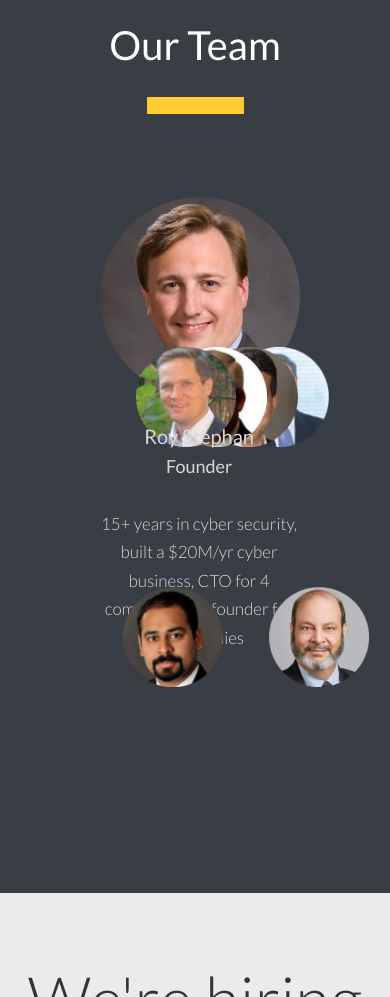
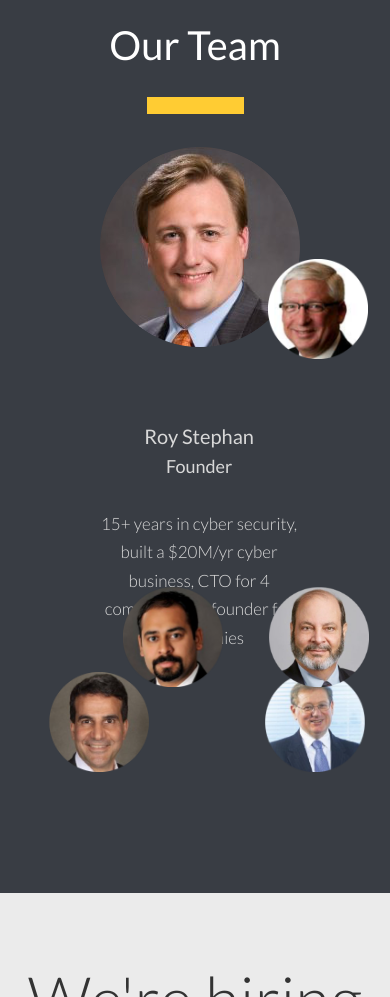
Before and after one commit to lindseyma/pierceMatrixSite, a plain HTML site: page index.html in a window 390 px wide. Shown: the part 4558-5555 px from the top of the page. Drawn offline with nearby package versions, Linux system fonts and the light colour scheme.

Commit message:
moved 2 ppl

```diff
--- a/index.html
+++ b/index.html
@@ -272,10 +272,10 @@
                 </div>
                 <div id="team1">
                     <img class = "founder" src = "web%20assets/4-Team/Roy-Stephan.png">
-                    <img class="tea" class="lilTea" src = "web%20assets/4-Team/Abe%20Peled.png">
-                    <img class="tea" class="lilTea" src = "web%20assets/4-Team/Sameer-Shalaby.png">
-                    <img class="tea" class="lilTea2" src = "web%20assets/4-Team/John-Mauthe.png">
-                    <img class="tea" class="lilTea2" src = "web%20assets/4-Team/John-Warden.png">
+                    <img class="tea" id="lilTea" id="le" src = "web%20assets/4-Team/Abe%20Peled.png">
+                    <img class="tea" id="lilTea" id="ri"src = "web%20assets/4-Team/Sameer-Shalaby.png">
+                    <img class="tea" id="lilTea2" id="le" src = "web%20assets/4-Team/John-Mauthe.png">
+                    <img class="tea" id="lilTea2" id="ri" src = "web%20assets/4-Team/John-Warden.png">
 
                     <p class = "teampara1"> &nbsp&nbsp&nbsp&nbsp&nbsp&nbsp&nbsp&nbsp&nbsp&nbspAbe Peled &nbsp&nbsp&nbsp&nbsp&nbsp&nbsp&nbsp&nbsp&nbsp&nbsp&nbsp&nbsp&nbsp&nbsp&nbsp&nbsp&nbsp&nbspSameer Shalaby &nbsp&nbsp&nbsp&nbsp&nbsp&nbsp&nbsp&nbsp&nbsp&nbsp&nbsp&nbspJohn Mauthe&nbsp&nbsp&nbsp&nbsp&nbsp&nbsp&nbsp&nbsp&nbsp&nbsp&nbsp&nbsp&nbsp&nbsp&nbsp&nbsp&nbsp John Warden</p>
                     <p class = "teampara2"> &nbsp&nbsp&nbsp&nbsp&nbsp&nbsp&nbsp&nbsp&nbsp CEO of NDS &nbsp&nbsp&nbsp&nbsp&nbsp&nbsp&nbsp&nbsp&nbsp&nbsp&nbsp&nbsp&nbsp&nbsp&nbsp&nbsp&nbsp&nbspSelect Ventures &nbsp&nbsp&nbsp&nbsp&nbsp&nbsp&nbsp&nbsp&nbspPartner at Booz Allen&nbsp&nbsp&nbsp&nbsp&nbsp&nbsp&nbsp&nbsp&nbsp&nbsp Pierce Matrix</p>
@@ -283,9 +283,9 @@
                     <p class = "founderpara"> Roy Stephan <br> <span style = "font-size:18px;">Founder</span> <br><br> <span style = "font-size: 17px; font-weight:100;">15+ years in cyber security, <br> built a $20M/yr cyber <br> business, CTO for 4 <br> companies, co-founder for <br> 3 companies</span></p>
                 <br><br>
                 <div id="team2">
-                    <img class="tea2" class="lilTea3" src = "web%20assets/4-Team/Gino-Antonelli.png">
-                    <img class="tea2" class="lilTea3" src = "web%20assets/4-Team/Bruce-Brody.png">
-                    <img class="tea2" class="lilTea4" src = "web%20assets/4-Team/Yanek-Korff.png">
+                    <img class="tea2" id="lilTea3" src = "web%20assets/4-Team/Gino-Antonelli.png">
+                    <img class="tea2" id="lilTea3" src = "web%20assets/4-Team/Bruce-Brody.png">
+                    <img class="tea2" id="lilTea4" src = "web%20assets/4-Team/Yanek-Korff.png">
                     <p class = "teampara1"> &nbsp&nbsp&nbsp&nbsp&nbsp&nbsp&nbspGino Antonelli &nbsp&nbsp&nbsp&nbsp&nbsp&nbsp&nbsp&nbsp&nbsp&nbsp&nbsp&nbsp&nbsp&nbsp&nbspBruce Brody &nbsp&nbsp&nbsp&nbsp&nbsp&nbsp&nbsp&nbsp&nbsp&nbsp&nbsp&nbsp&nbsp&nbsp&nbsp&nbsp&nbsp&nbsp&nbspYanek Korff&nbsp&nbsp&nbsp&nbsp&nbsp&nbsp&nbsp&nbsp&nbsp&nbsp&nbsp&nbsp&nbsp&nbsp&nbsp&nbsp&nbsp</p>
                     <p class = "teampara2"> &nbsp&nbsp&nbsp President and COO &nbsp&nbsp&nbsp&nbsp&nbsp&nbsp&nbsp&nbsp&nbsp&nbsp&nbsp&nbsp&nbsp&nbsp&nbsp CISO for &nbsp&nbsp&nbsp&nbsp&nbsp&nbsp&nbsp&nbsp&nbsp&nbsp&nbsp&nbsp&nbsp&nbsp&nbsp&nbsp&nbsp&nbsp&nbsp&nbsp&nbsp&nbsp&nbsp&nbsp&nbsp&nbsp&nbsp&nbsp&nbsp&nbsp&nbsp&nbsp&nbsp Cloud<br>&nbsp&nbsp&nbsp&nbsp&nbsp&nbsp&nbsp&nbsp&nbsp&nbsp&nbspof Spear, Inc. &nbsp&nbsp&nbsp&nbsp&nbsp&nbsp&nbsp&nbsp&nbsp&nbsp&nbsp&nbsp&nbsp&nbsp&nbsp&nbsp&nbsp&nbspDept of Energy &nbsp&nbsp&nbsp&nbsp&nbsp&nbsp&nbsp&nbsp&nbsp&nbsp&nbsp&nbsp&nbsp&nbsp&nbspCTO for FireEye&nbsp&nbsp&nbsp&nbsp&nbsp&nbsp&nbsp&nbsp&nbsp</p>
                 </div>
--- a/style.css
+++ b/style.css
@@ -860,7 +860,8 @@ h3{
 
 	.founder{
 		margin-left:-490px;
-		margin-top:-200px;
+		margin-top:-175px;
+		float:left;
 	}
 
 	.founderpara{
@@ -868,11 +869,22 @@ h3{
 		margin-top:100px;
 	}
 
-	.tea{
-		margin-left:-100px;
-	}
 
 	.tea2{
 		margin-left:-300px;
 	}
+
+	#lilTea{
+		margin-top:325px;
+		margin-left:-350px;
+		margin-right:-20px;
+
+	}
+
+	#lilTea2{
+	margin-top:-500px;
+
+	}
+
+
 }
```
